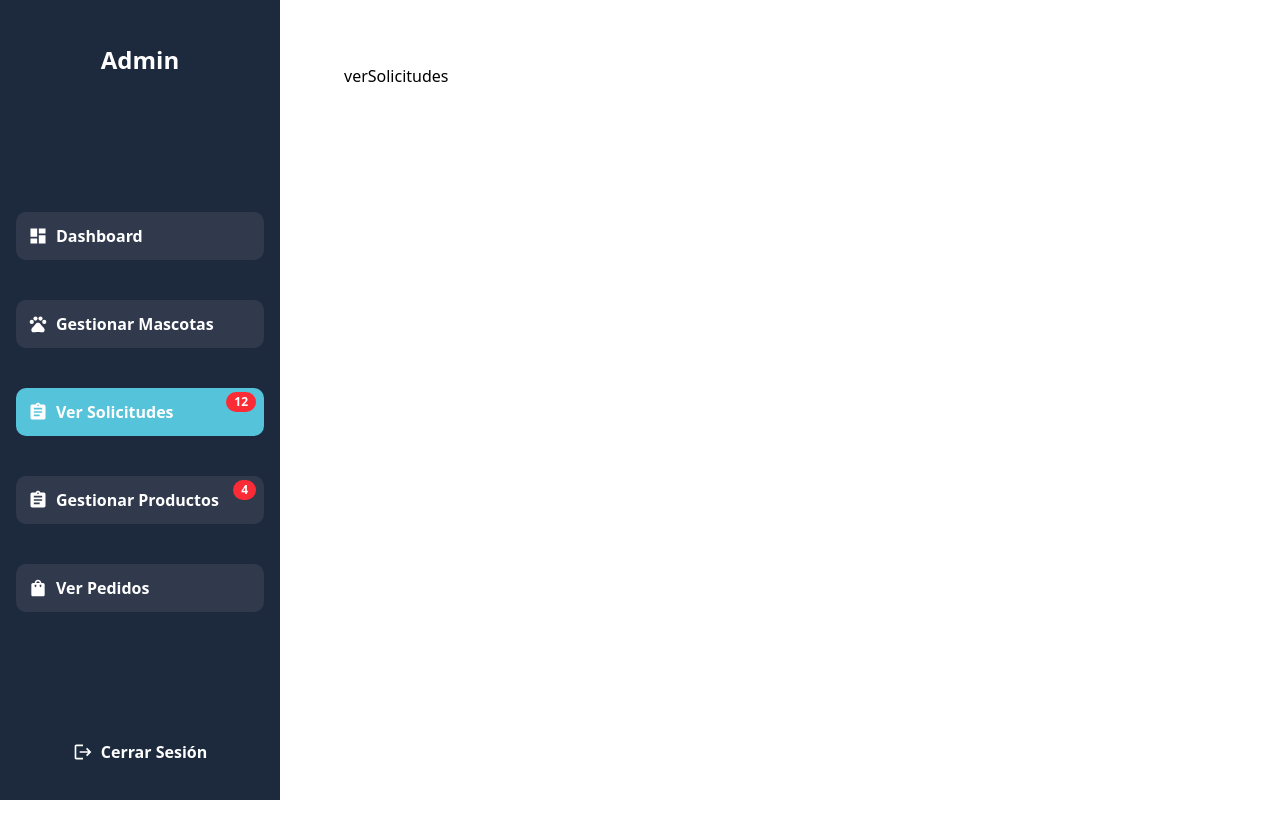
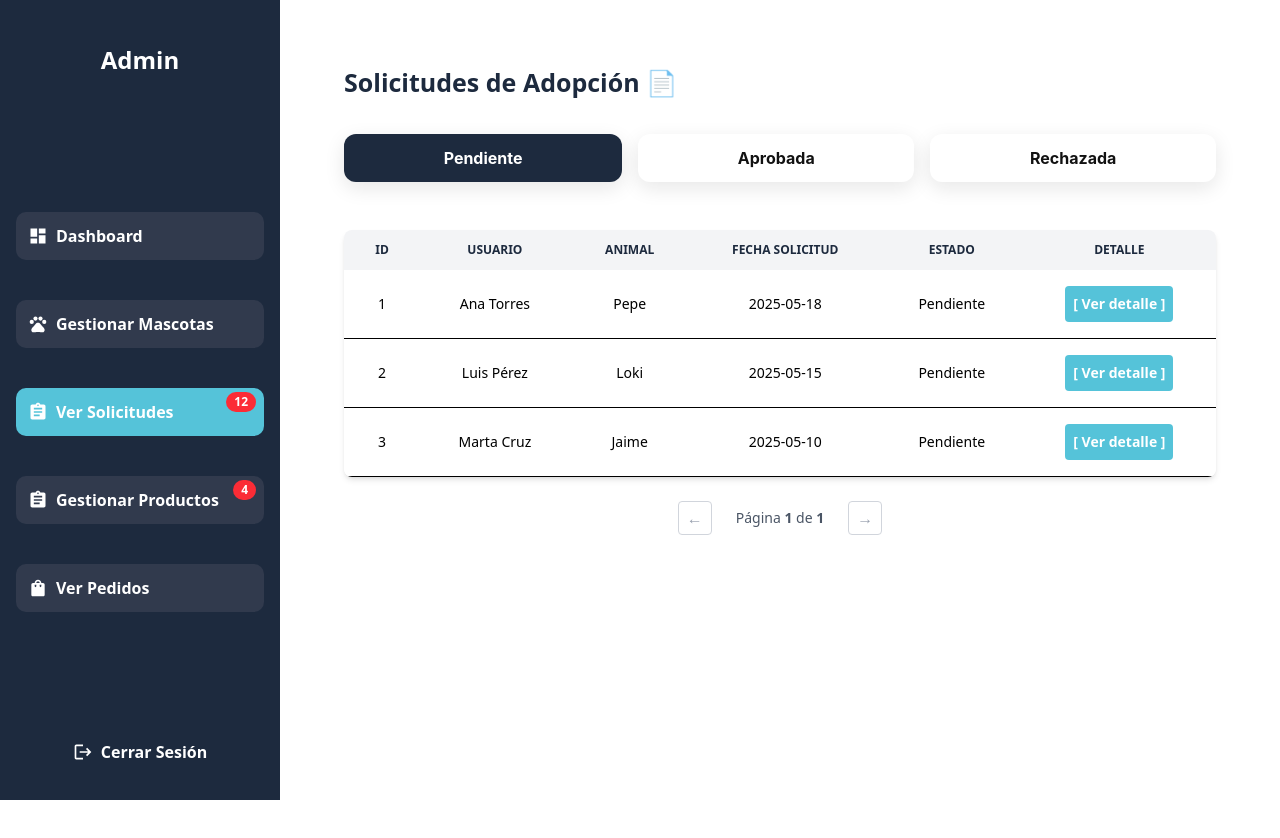
Before and after one commit to AvrilMin/adopcion-app, a React (Vite) app in the folder admin-panel/: page /admin/versolicitudes in a window 1280 px wide. Shown: the top 838 px of the page. Before the commit the page ends 800 px from the top, so only its background shows below. Built offline with nearby package versions, Linux system fonts and the light colour scheme.

Commit message:
modal de ver detalles

```diff
--- a/admin-panel/src/components/Animales/EditarMascota.jsx
+++ b/admin-panel/src/components/Animales/EditarMascota.jsx
@@ -17,7 +17,7 @@ const EditarAnimal = () => {
                 open={open}
                 onClose={()=>setOpen(false)}
                 title="Editar Animal"
-                subtitle="Actualiza la información de este animal"
+                subtitle="Actualiza la información de esta mascota"
                 onConfirm={handleUpdateAnimal}
                 confirmText="Guardar Cambios"
 				positionButtons="justify-end"
--- a/admin-panel/src/index.css
+++ b/admin-panel/src/index.css
@@ -64,5 +64,44 @@
 .titleCards{
 	font-weight: 500;
 	font-size: 24px;
-	margin-bottom:4px;
+	margin-bottom:8px;
 }
+
+
+/* CSS */
+.btn-soli-estados {
+  align-items: center;
+  background-color: #fff;
+  border-radius: 12px;
+  box-shadow: transparent 0 0 0 3px, rgba(18, 18, 18, .1) 0 6px 20px;
+  box-sizing: border-box;
+  color: #121212;
+  cursor: pointer;
+  display: inline-flex;
+  flex: 1 1 auto;
+  font-family: Inter, sans-serif;
+  font-size: 1rem;
+  font-weight: 700;
+  justify-content: center;
+  line-height: 1;
+  margin: 0;
+  outline: none;
+  padding: 1rem 1.2rem;
+  text-align: center;
+  text-decoration: none;
+  transition: box-shadow .2s, -webkit-box-shadow .2s, background-color .2s;
+  white-space: nowrap;
+  border: 0;
+  user-select: none;
+  -webkit-user-select: none;
+  touch-action: manipulation;
+}
+
+.btn-soli-estados:hover {
+  box-shadow: #1D2A3E 0 0 0 2px, transparent 0 0 0 0;
+}
+
+.btn-soli-activo {
+  background-color: var(--azuloscuro);
+  color: #fff;
+}
--- a/admin-panel/src/navigation/AdminLayout.jsx
+++ b/admin-panel/src/navigation/AdminLayout.jsx
@@ -5,7 +5,7 @@ const AdminLayout = () => {
   return (
     <div className="flex min-h-screen overflow-hidden" >
       <Sidebar />
-      <main className="w-full min-h-screen ml-70 p-16 min-h-screen overflow-hidden relative" >
+      <main className="relative w-full min-h-screen ml-70 p-16 min-h-screen overflow-hidden " >
         <Outlet />
       </main>
     </div>
--- a/admin-panel/src/pages/Dashboard.jsx
+++ b/admin-panel/src/pages/Dashboard.jsx
@@ -3,7 +3,7 @@ import React from 'react'
 const Dashboard = () => {
   	return (
 		<div>
-
+			Dashboard
 		</div>
   	)
 }
--- a/admin-panel/src/pages/GestionarAnimales.jsx
+++ b/admin-panel/src/pages/GestionarAnimales.jsx
@@ -38,7 +38,7 @@ const GestionarAnimales = () => {
 
   	return (
 		<div>
-			<h1 className=" h1 mb-8">Gestionar Mascotas</h1>
+			<h1 className="h1 mb-8">Gestionar Mascotas</h1>
 
 			{/*BARRA DE BUSQUEDA Y BOTÓN AÑADIR */}
 			<div className="w-full mb-8 flex flex-wrap justify-between items-center gap-4">
--- /dev/null
+++ b/admin-panel/src/pages/Solicitudes/VerDetallesSolicitud.jsx
@@ -0,0 +1,113 @@
+import React, { useState } from 'react';
+
+//IMPORT MODAL
+import ReusableModal from '../../components/Modal';
+
+const VerDetallesSolicitud = () => {
+	const [open, setOpen] = useState(false);
+	const [paso, setPaso] = useState(1);
+	const [accion, setAccion] = useState('');
+	const [mensaje, setMensaje] = useState('');
+
+	const handleAccion = (accionSeleccionada) => {
+		setAccion(accionSeleccionada);
+		setPaso(2);
+	};
+
+	const handleConfirmar = () => {
+		console.log(`Solicitud marcada como ${accion}`);
+		console.log(`Mensaje: ${mensaje}`);
+		setOpen(false);
+		setPaso(1);
+		setAccion('');
+		setMensaje('');
+	};
+
+	return (
+		<div>
+			<button
+				onClick={() => setOpen(true)}
+				className='cursor-pointer rounded-sm bg-[var(--color-celeste)] p-2 text-white font-semibold'
+			>
+				[ Ver detalle ]
+			</button>
+
+			<ReusableModal
+				open={open}
+				onClose={() => {
+					setOpen(false);
+					setPaso(1);
+					setAccion('');
+					setMensaje('');
+				}}
+				onConfirm={paso === 2 ? handleConfirmar : undefined}
+				confirmText={paso === 2 ? 'Enviar' : undefined}
+				positionButtons="justify-center"
+			>
+				<div className='flex justify-center gap-8 mb-8'>
+
+					<div className="flex flex-col items-center justify-center">
+						<div className={`w-8 h-8 flex items-center justify-center rounded-full border-2 ${paso === 1 ? 'bg-[var(--color-celeste)] text-white border-[var(--color-celeste)]' : 'bg-white border-gray-400 text-gray-600'}`}>
+					        1
+						</div>
+						<span className={`mt-1 text-sm ${paso === 1 ? 'font-bold text-[var(--color-celeste)]' : 'text-gray-600'}`}>Detalles</span>
+					</div>
+					<div className="flex flex-col items-center justify-center">
+						<div className={`w-8 h-8 flex items-center justify-center rounded-full border-2 ${paso === 2 ? 'bg-[var(--color-celeste)] text-white border-[var(--color-celeste)]' : 'bg-white border-gray-400 text-gray-600'}`}>
+					        2
+						</div>
+						<span className={`mt-1 text-sm ${paso === 2 ? 'font-bold text-[var(--color-celeste)]' : 'text-gray-600'}`}>Mensaje</span>
+					</div>
+				</div>
+
+
+				<div className='flex flex-col gap-4 text-center'>
+
+					{paso === 1 ? (
+						<>
+							<p><strong>Mascota:</strong> Pepe</p>
+							<p><strong>Usuario:</strong> Ana Torres - ana@gmail.com</p>
+							<p><strong>Fecha Solicitud:</strong> 2025-05-18</p>
+							<p><strong>Tiene niños:</strong> Sí</p>
+							<p><strong>Tiene otros animales:</strong> No</p>
+							<p><strong>Motivo:</strong> Deseo adoptar porque me gustan mucho los animales y quiero ayudar a un animalito a que pueda tener un hogar.</p>
+							<p><strong>Dirección:</strong> Calle Sibelius 184, dpto 301</p>
+							<p><strong>Disponibilidad de horario:</strong> Lunes a viernes de 2pm a 6pm</p>
+
+							<div className="flex gap-4 mt-4 justify-center">
+								<button
+									className="px-4 py-1 bg-red-500 text-white rounded hover:bg-red-600 text-[15px] font-semibold cursor-pointer"
+									onClick={() => handleAccion('Rechazada')}
+								>
+									Rechazar
+								</button>
+								<button
+									className="px-4 py-2 bg-green-500 text-white rounded hover:bg-green-600 text-[15px] font-semibold cursor-pointer"
+									onClick={() => handleAccion('Aprobada')}
+								>
+									Aprobar
+								</button>
+							</div>
+						</>
+				) : (
+						<>
+							<p>Vas a marcar esta solicitud como <strong>{accion}</strong>.</p>
+							<label className="font-bold">Mensaje para el correo:</label>
+							<textarea
+								value={mensaje}
+								onChange={(e) => setMensaje(e.target.value)}
+								placeholder="Escribe aquí el mensaje..."
+								className="border border-gray-400 rounded-[5px] h-24 px-2 py-1"
+							/>
+						</>
+				)}
+
+			</div>
+
+			</ ReusableModal >
+
+		</div>
+	);
+};
+
+export default VerDetallesSolicitud;
--- /dev/null
+++ b/admin-panel/src/pages/Solicitudes/VerSolicitudes.jsx
@@ -0,0 +1,120 @@
+import React, { useState } from 'react';
+
+//IMPORT VERDETALLE
+import VerDetallesSolicitud from './VerDetallesSolicitud';
+
+const VerSolicitudes = () => {
+
+  	const [vista, setVista] = useState('Pendiente');
+  	const [solicitudes, setSolicitudes] = useState([
+    	{ id: 1, usuario: 'Ana Torres', animal: 'Pepe', fechaSolicitud: '2025-05-18', estado: 'Pendiente' },
+    	{ id: 2, usuario: 'Luis Pérez', animal: 'Loki', fechaSolicitud: '2025-05-15', estado: 'Pendiente' },
+    	{ id: 3, usuario: 'Marta Cruz', animal: 'Jaime', fechaSolicitud: '2025-05-10', estado: 'Pendiente' },
+  	]);
+
+  	// Paginación local
+  	const [active, setActive] = useState(1);
+  	const itemsPerPage = 6;
+  	const indexOfLastItem = active * itemsPerPage;
+  	const indexOfFirstItem = indexOfLastItem - itemsPerPage;
+
+  	const cambiarEstado = (id, nuevoEstado) => {
+    	setSolicitudes(prev =>
+      		prev.map(sol => (sol.id === id ? { ...sol, estado: nuevoEstado } : sol))
+    	);
+ 	};
+
+  	const solicitudesFiltradas = solicitudes.filter(sol => sol.estado === vista);
+  	const currentSolicitudes = solicitudesFiltradas.slice(indexOfFirstItem, indexOfLastItem);
+
+  	const next = () => {
+    	if (active < Math.ceil(solicitudesFiltradas.length / itemsPerPage)) setActive(active + 1);
+  	};
+
+  	const prev = () => {
+    	if (active > 1) setActive(active - 1);
+  	};
+
+  	return (
+    <div className="min-h-screen">
+      	<h1 className="h1 font-bold mb-8">Solicitudes de Adopción 📄</h1>
+
+      	<div className="flex gap-4 mb-6">
+		  	{['Pendiente', 'Aprobada', 'Rechazada'].map((estado) => (
+			    <button
+			      key={estado}
+			      onClick={() => { setVista(estado); setActive(1); }}
+			      className={`btn-soli-estados ${vista === estado ? 'btn-soli-activo' : ''}`}
+			    >
+			      {estado}
+			    </button>
+		  	))}
+		</div>
+
+      	<div className="w-full overflow-x-auto max-h-[800px] overflow-y-auto shadow-md rounded-lg mt-12">
+	        <table className="min-w-full text-sm text-left bg-white">
+		        <thead className="text-xs text-center text-[var(--azuloscuro)] uppercase bg-gray-100 sticky top-0 z-10">
+		            <tr>
+		              <th className="px-6 py-3">ID</th>
+		              <th className="px-6 py-3">Usuario</th>
+		              <th className="px-6 py-3">Animal</th>
+		              <th className="px-6 py-3">Fecha Solicitud</th>
+		              <th className="px-6 py-3">Estado</th>
+		              <th className="px-6 py-3">Detalle</th>
+		            </tr>
+		        </thead>
+	          	<tbody>
+		            {currentSolicitudes.map((sol) => (
+		              	<tr key={sol.id} className="border-b hover:bg-gray-50">
+		                	<td className="px-6 py-4 text-center">{sol.id}</td>
+		                	<td className="px-6 py-4 text-center">{sol.usuario}</td>
+		                	<td className="px-6 py-4 text-center">{sol.animal}</td>
+		                	<td className="px-6 py-4 text-center">{sol.fechaSolicitud}</td>
+		                	<td className="px-6 py-4 text-center">{sol.estado}</td>
+		                	<td className="px-6 py-4 text-center">
+		                  		{vista === 'Pendiente' && (
+				                    <div className="flex gap-2 justify-center">
+										<VerDetallesSolicitud />
+
+				                      {/*<button
+				                        className="px-3 py-1 bg-green-500 text-white rounded hover:bg-green-600"
+				                        onClick={() => cambiarEstado(sol.id, 'Aprobada')}
+				                      >
+				                        Aprobar
+				                      </button>
+				                      <button
+				                        className="px-3 py-1 bg-red-500 text-white rounded hover:bg-red-600"
+				                        onClick={() => cambiarEstado(sol.id, 'Rechazada')}
+				                      >
+				                        Rechazar
+				                      </button>*/}
+				                    </div>
+		                  		)}
+		                	</td>
+		              	</tr>
+		            ))}
+	          	</tbody>
+	        </table>
+      	</div>
+
+      {/* Paginación */}
+      <div className="flex items-center justify-center gap-6 mt-6">
+        <button
+          onClick={prev}
+          disabled={active === 1}
+          className={`px-2 py-1 rounded border ${active === 1 ? 'text-gray-400 border-gray-300' : 'text-gray-700 border-gray-400 hover:bg-gray-100'}`}
+        >←</button>
+        <span className="text-sm text-gray-600">
+          Página <strong>{active}</strong> de <strong>{Math.ceil(solicitudesFiltradas.length / itemsPerPage)}</strong>
+        </span>
+        <button
+          onClick={next}
+          disabled={active === Math.ceil(solicitudesFiltradas.length / itemsPerPage)}
+          className={`px-2 py-1 rounded border ${active === Math.ceil(solicitudesFiltradas.length / itemsPerPage) ? 'text-gray-400 border-gray-300' : 'text-gray-700 border-gray-400 hover:bg-gray-100'}`}
+        >→</button>
+      </div>
+    </div>
+  );
+};
+
+export default VerSolicitudes;
--- a/admin-panel/src/pages/VerSolicitudes.jsx
+++ /dev/null
@@ -1,9 +0,0 @@
-import React from 'react'
-
-const VerSolicitudes = () => {
-  return (
-    <div>verSolicitudes</div>
-  )
-}
-
-export default VerSolicitudes
```
Also changed, not shown: admin-panel/src/App.jsx (+8 -7 lines), admin-panel/src/components/Modal.jsx (+9 -2 lines).
